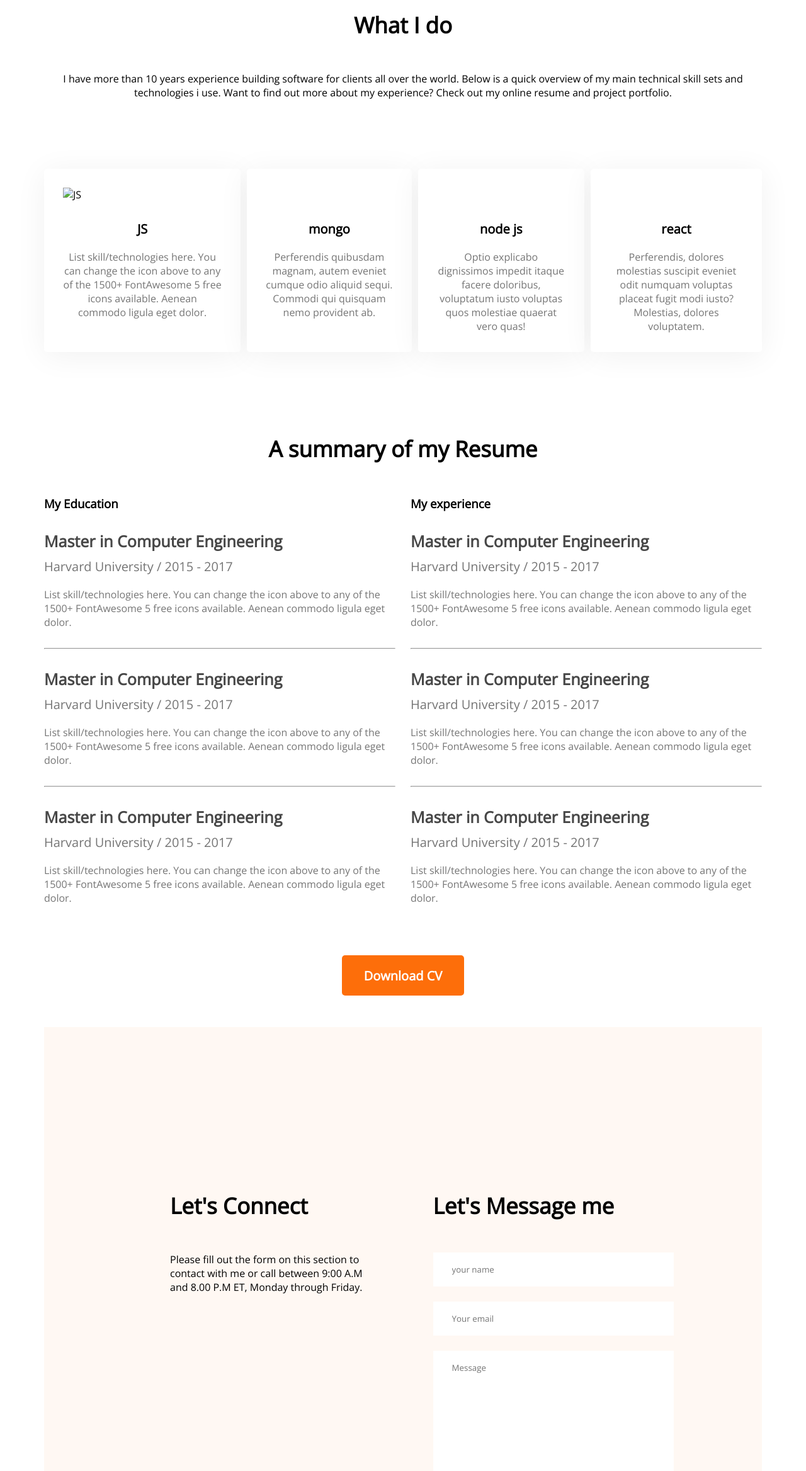
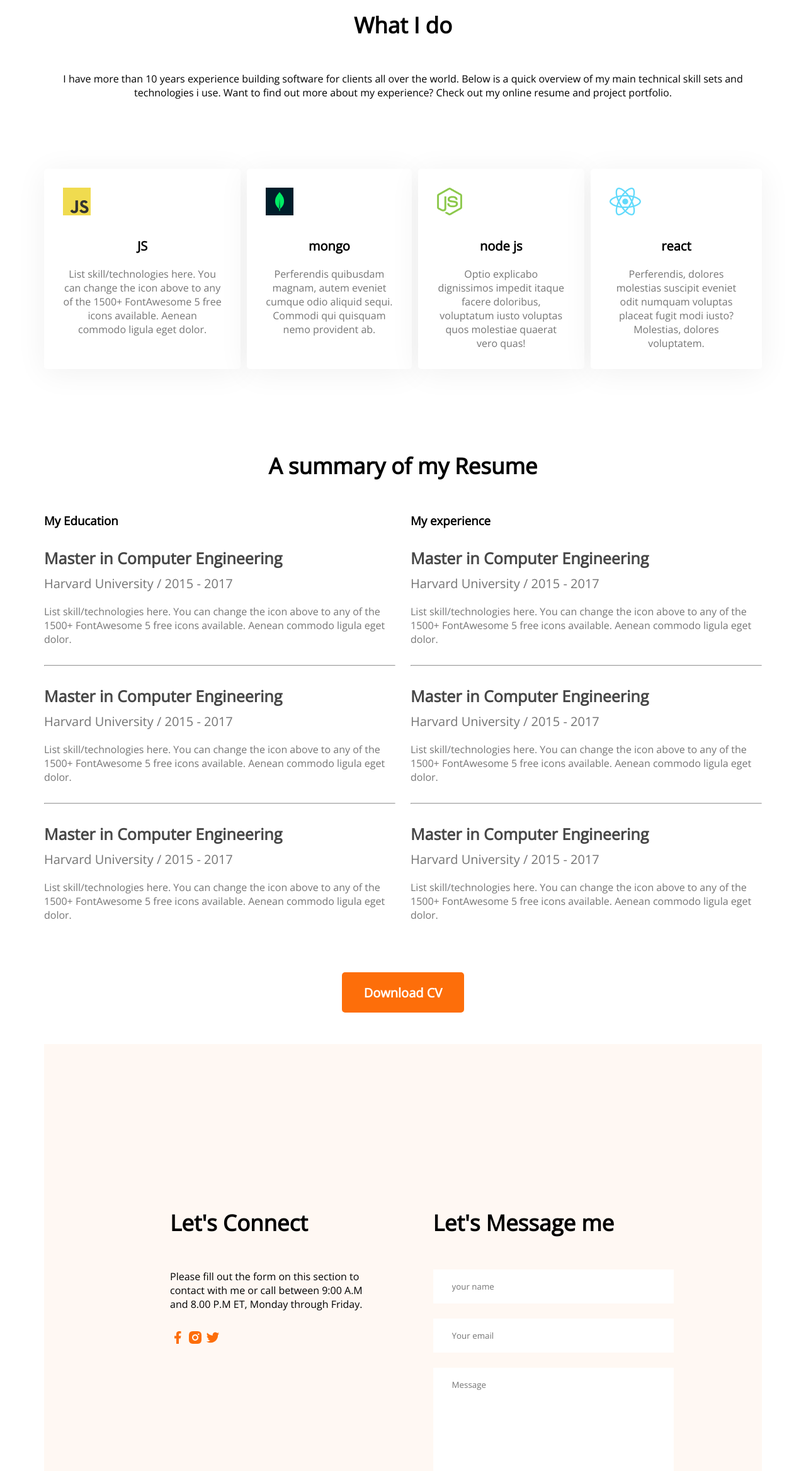
Before and after one commit to douiux/new-pro, a plain HTML site: page index.html in a window 1280 px wide. Shown: the part 1752-4088 px from the top of the page at 63% size. Drawn offline with nearby package versions, Linux system fonts and the light colour scheme; the site is published under a folder, as on GitHub Pages, so addresses that start at the root find nothing.

Commit message:
new push

```diff
--- a/index.html
+++ b/index.html
@@ -75,25 +75,25 @@
         Check out my online resume and project portfolio.</p>
       <div class="skills-container">
         <div class="skill">
-          <img src="/images/icons/js.png" alt="JS">
+          <img src="./images/icons/js.png" alt="JS">
           <p class="skill-title">JS</p>
           <p class="skill-description">List skill/technologies here. You can change the icon above to any of the 1500+
             FontAwesome 5 free icons available. Aenean commodo ligula eget dolor.</p>
         </div>
         <div class="skill">
-          <img src="/images/icons/mongo.png" alt="">
+          <img src="./images/icons/mongo.png" alt="">
           <p class="skill-title">mongo</p>
           <p class="skill-description">Perferendis quibusdam magnam, autem eveniet cumque odio aliquid sequi. Commodi
             qui quisquam nemo provident ab.</p>
         </div>
         <div class="skill">
-          <img src="/images/icons/nodejs.png" alt="">
+          <img src="./images/icons/nodejs.png" alt="">
           <p class="skill-title">node js</p>
           <p class="skill-description">Optio explicabo dignissimos impedit itaque facere doloribus, voluptatum iusto
             voluptas quos molestiae quaerat vero quas!</p>
         </div>
         <div class="skill">
-          <img src="/images/icons/react.png" alt="">
+          <img src="./images/icons/react.png" alt="">
           <p class="skill-title">react</p>
           <p class="skill-description">Perferendis, dolores molestias suscipit eveniet odit numquam voluptas placeat
             fugit modi iusto? Molestias, dolores voluptatem.</p>
@@ -177,13 +177,13 @@
         <p class="section-description">Please fill out the form on this section to contact with me or call between 9:00
           A.M and 8.00 P.M ET, Monday through Friday.</p>
         <a href="">
-          <img src="/images/icons/facebook.png" alt="">
+          <img src="./images/icons/facebook.png" alt="">
         </a>
         <a href="">
-          <img src="/images/icons/insta.png" alt="">
+          <img src="./images/icons/insta.png" alt="">
         </a>
         <a href="">
-          <img src="/images/icons/twitter.png" alt="">
+          <img src="./images/icons/twitter.png" alt="">
         </a>
       </div>
       <div>
```
